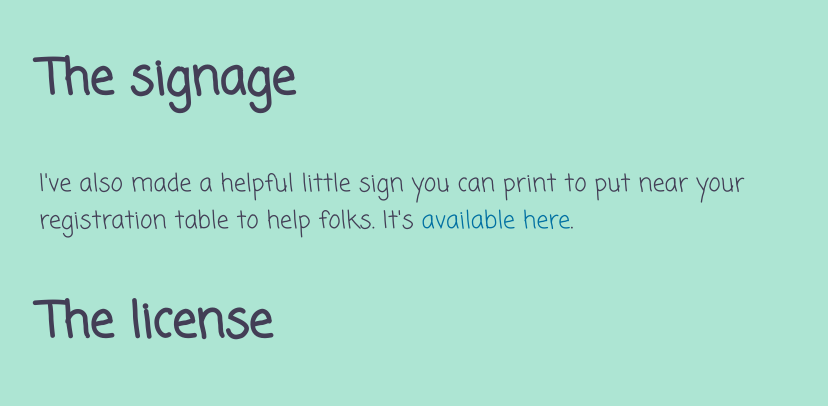
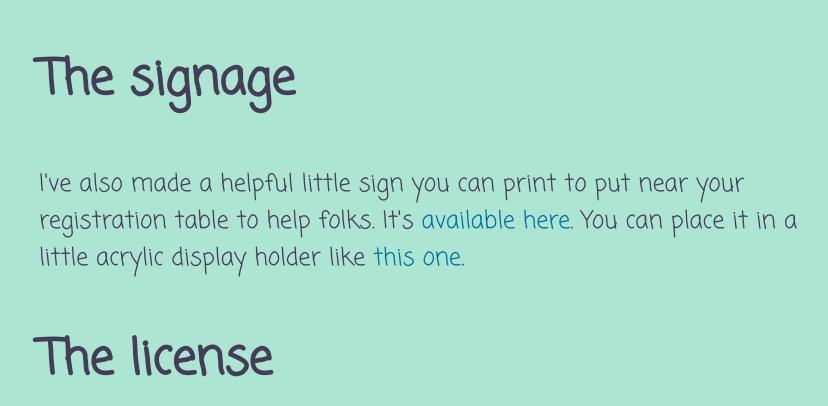
Before and after one commit to theacodes/pronouns.thea.codes, a plain HTML site: page index.html in a window 1280 px wide. Shown: the part 2128-2534 px from the top of the page, without its empty margins (201-1029 px from the left). Drawn offline with Linux system fonts and the light colour scheme; a web font is replaced by a local one.

Commit message:
Add a link to a display holder

```diff
--- a/index.html
+++ b/index.html
@@ -61,6 +61,8 @@
     <p>
       I've also made a helpful little sign you can print to put near your registration
       table to help folks. It's <a href="signage.pdf" target="_blank">available here</a>.
+      You can place it in a little acrylic display holder like
+      <a href="https://www.amazon.com/MaxGear-Acrylic-Holders-Plastic-Display/dp/B07H3QL185" target="_blank">this one</a>.
     </p>
 
 
```
